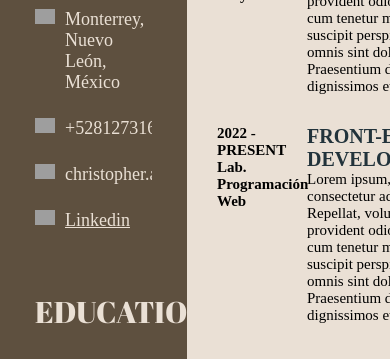
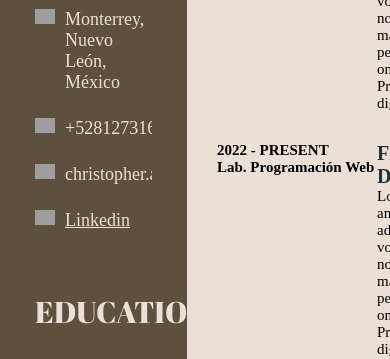
Before and after one commit to Alan-AyalaS/Curriculum, a plain HTML site: page index.html in a window 390 px wide. Shown: the part 503-862 px from the top of the page. Drawn offline with Linux system fonts and the light colour scheme; grey boxes are pictures that could not be loaded.

Commit message:
se mejoro el codigo de la experiencia para que sea mas responsivo

```diff
--- a/style.css
+++ b/style.css
@@ -241,7 +241,7 @@ main .experiencia .scrum, .frontend--developer{
 }
 
 .experiencia div {
-    margin-right: 30px;
+    min-width: 160px;
 }
 
 .experiencia .periodo--materia{
```
